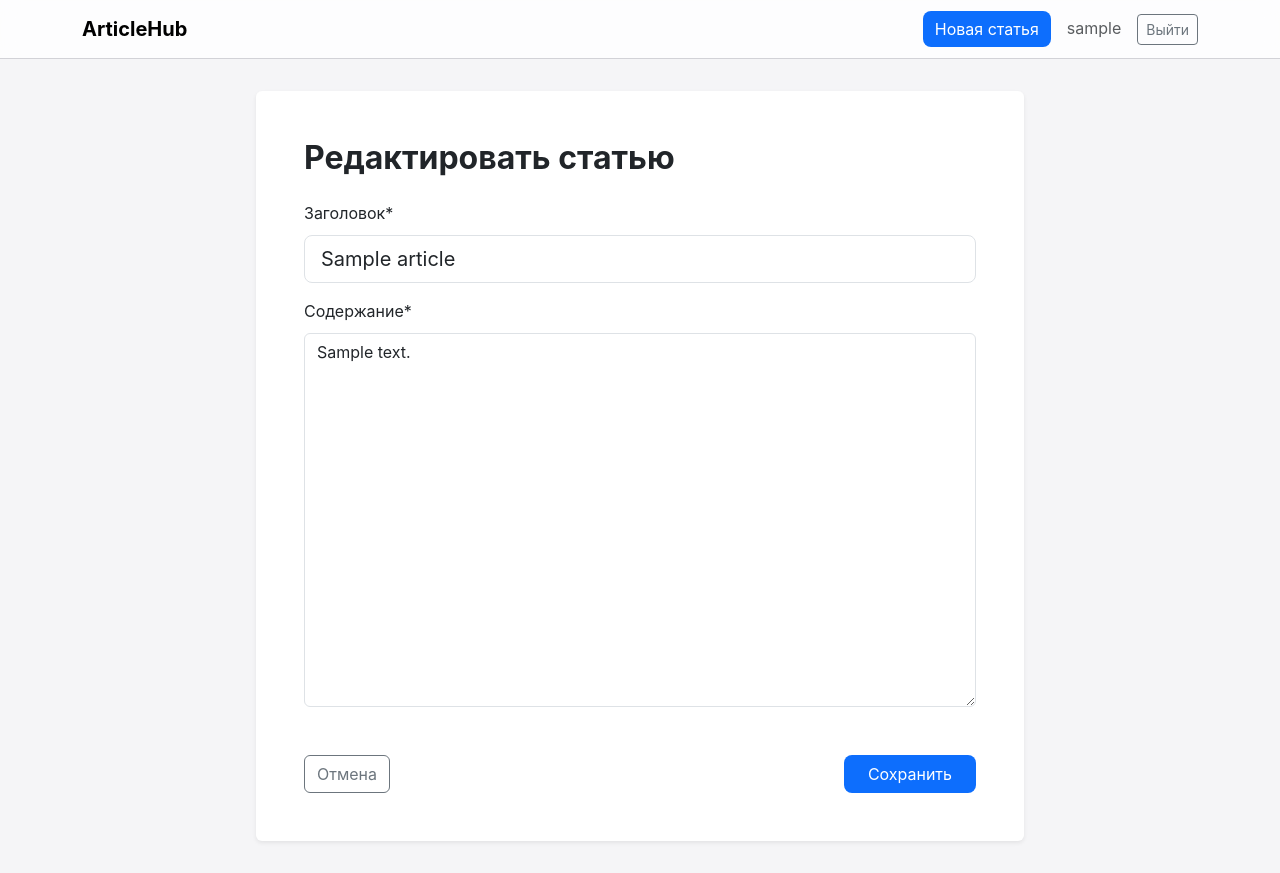
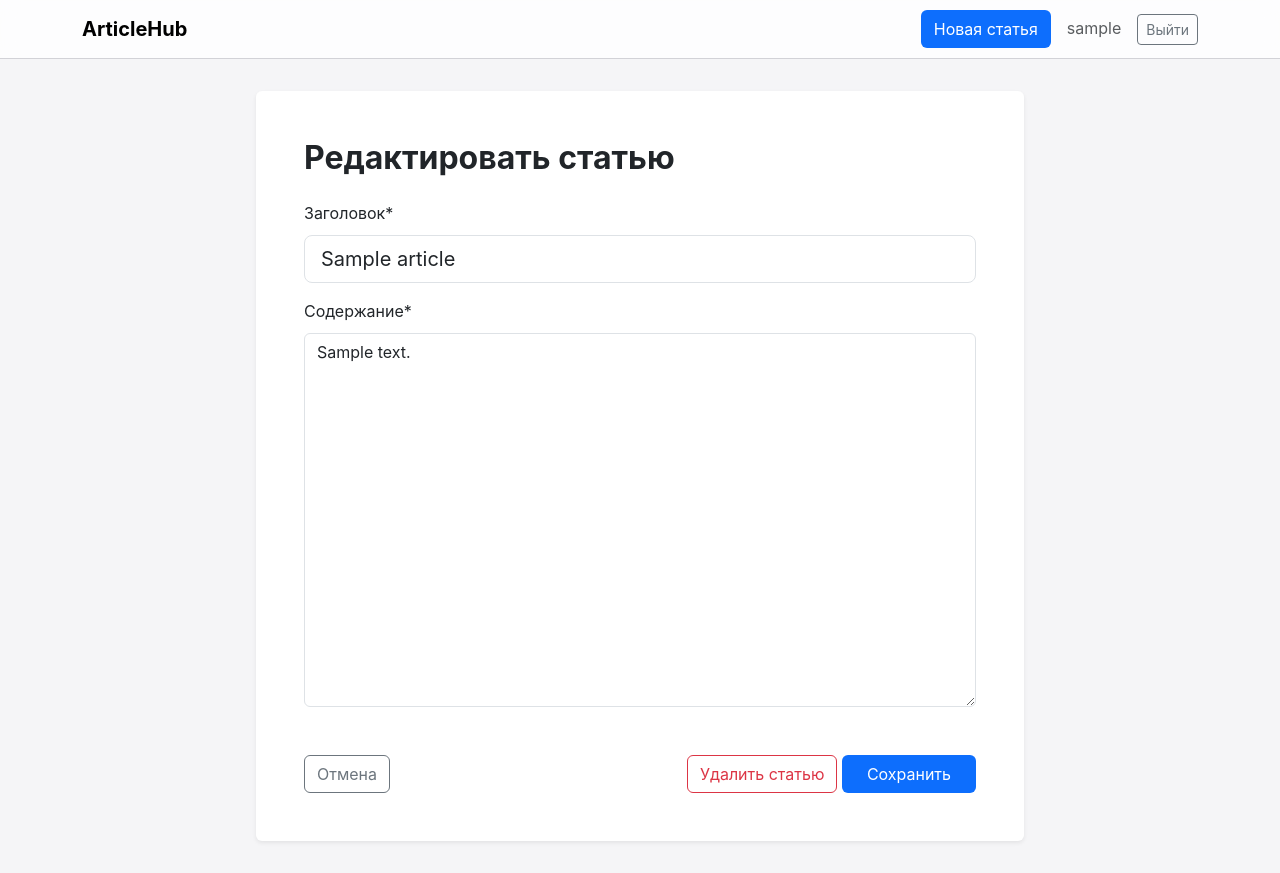
Before and after one commit to acakp/articlehub, a Django app: page /articles/1/edit/ in a window 1280 px wide. Run offline with Django 5.2, Linux system fonts and the light colour scheme; a user stored in the database is signed in; tables that the repository leaves empty hold one stand-in row (values such as "Sample post"); some libraries are stand-ins or nearby versions.

Commit message:
feat: кнопка удаления статьи на странице редактирования

```diff
--- a/articlehub/articles_app/urls.py
+++ b/articlehub/articles_app/urls.py
@@ -6,4 +6,5 @@
     path("create/", views.ArticleCreateView.as_view(), name="article_create"),
     path("<int:pk>/", views.ArticleDetailView.as_view(), name="article_detail"),
     path("<int:pk>/edit/", views.ArticleUpdateView.as_view(), name="article_edit"),
+    path("<int:pk>/delete/", views.ArticleDeleteView.as_view(), name="article_delete"),
 ]
--- a/articlehub/articles_app/views.py
+++ b/articlehub/articles_app/views.py
@@ -1,5 +1,12 @@
-from django.views.generic import ListView, CreateView, UpdateView, DetailView
+from django.views.generic import (
+    ListView,
+    CreateView,
+    UpdateView,
+    DetailView,
+    DeleteView,
+)
 from django.contrib.auth.mixins import LoginRequiredMixin
+from django.shortcuts import redirect
 from django.urls import reverse_lazy
 from .models import Article
 from .forms import ArticleForm
@@ -37,3 +44,12 @@
 
     def get_queryset(self):
         return Article.objects.filter(author=self.request.user)
+
+
+class ArticleDeleteView(LoginRequiredMixin, DeleteView):
+    model = Article
+
+    def get(self, request, *args, **kwargs):
+        self.object = self.get_object()
+        self.object.delete()
+        return redirect("article_list")
--- a/articlehub/static/css/styles.css
+++ b/articlehub/static/css/styles.css
@@ -33,8 +33,6 @@
 .btn-apple {
   background: #0d6efd;
   color: white;
-  border: none;
-  border-radius: 8px;
   transition: opacity 0.2s;
 }
 
--- a/articlehub/templates/articles_app/article_form.html
+++ b/articlehub/templates/articles_app/article_form.html
@@ -13,14 +13,19 @@
       {{ form|crispy }}
 
       <div class="d-flex justify-content-between mt-5">
-        <a href="{% url 'article_list' %}" class="btn btn-outline-secondary">
-          Отмена
+        <div>
+          <a href="{% url 'article_list' %}" class="btn btn-outline-secondary">Отмена</a>
+        </div>
+        <div>
+          {% if object %}
+          <a href="{% url 'article_delete' object.pk %}" class="btn btn-outline-danger ms-2">
+            Удалить статью
           </a>
+          {% endif %}
           <button type="submit" class="btn btn-apple px-4">
             {% if object %}Сохранить{% else %}Опубликовать{% endif %}
           </button>
         </div>
-    </form>
       </div>
   </div>
   {% endblock %}
```
Lines whose indentation alone changed are shown as unchanged.
